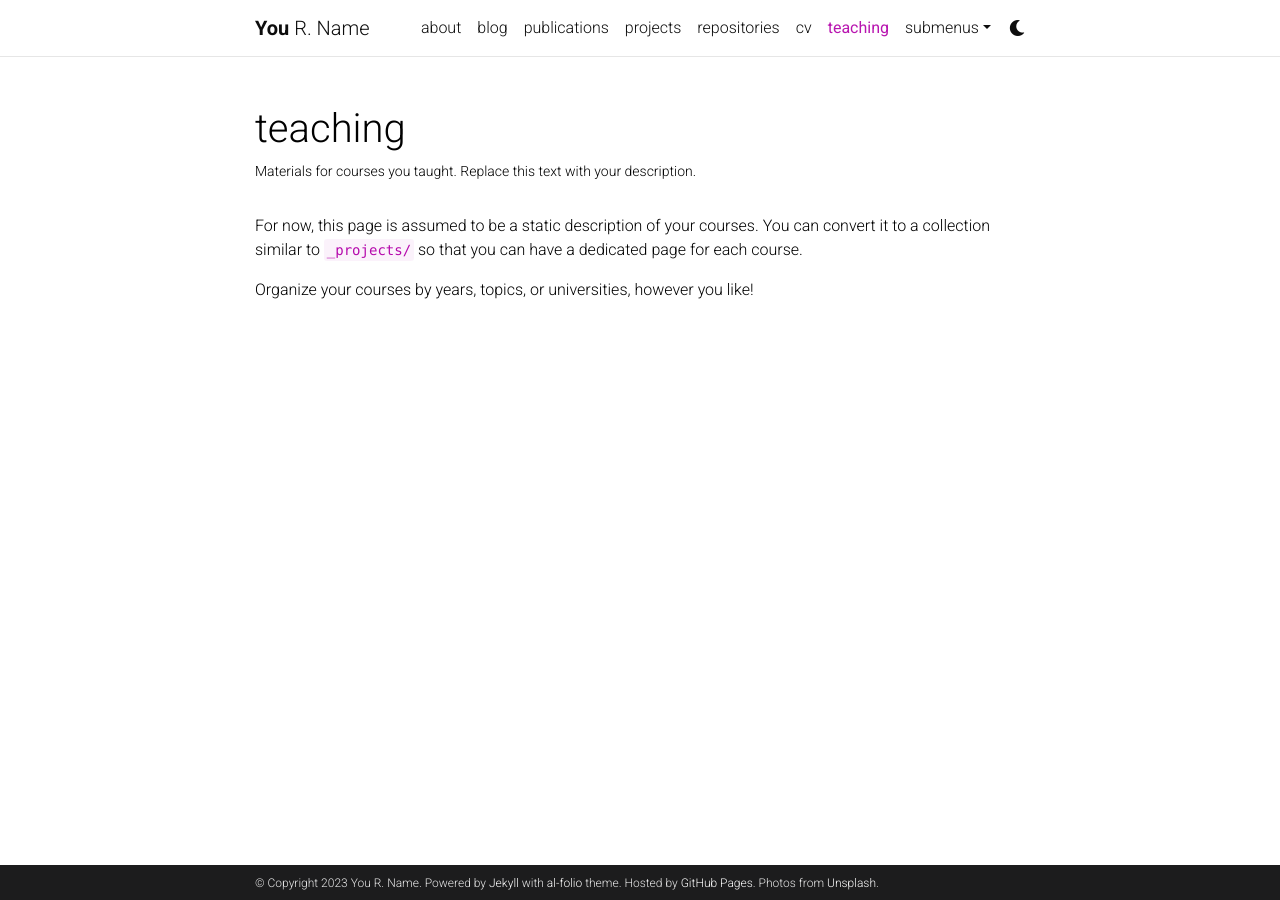
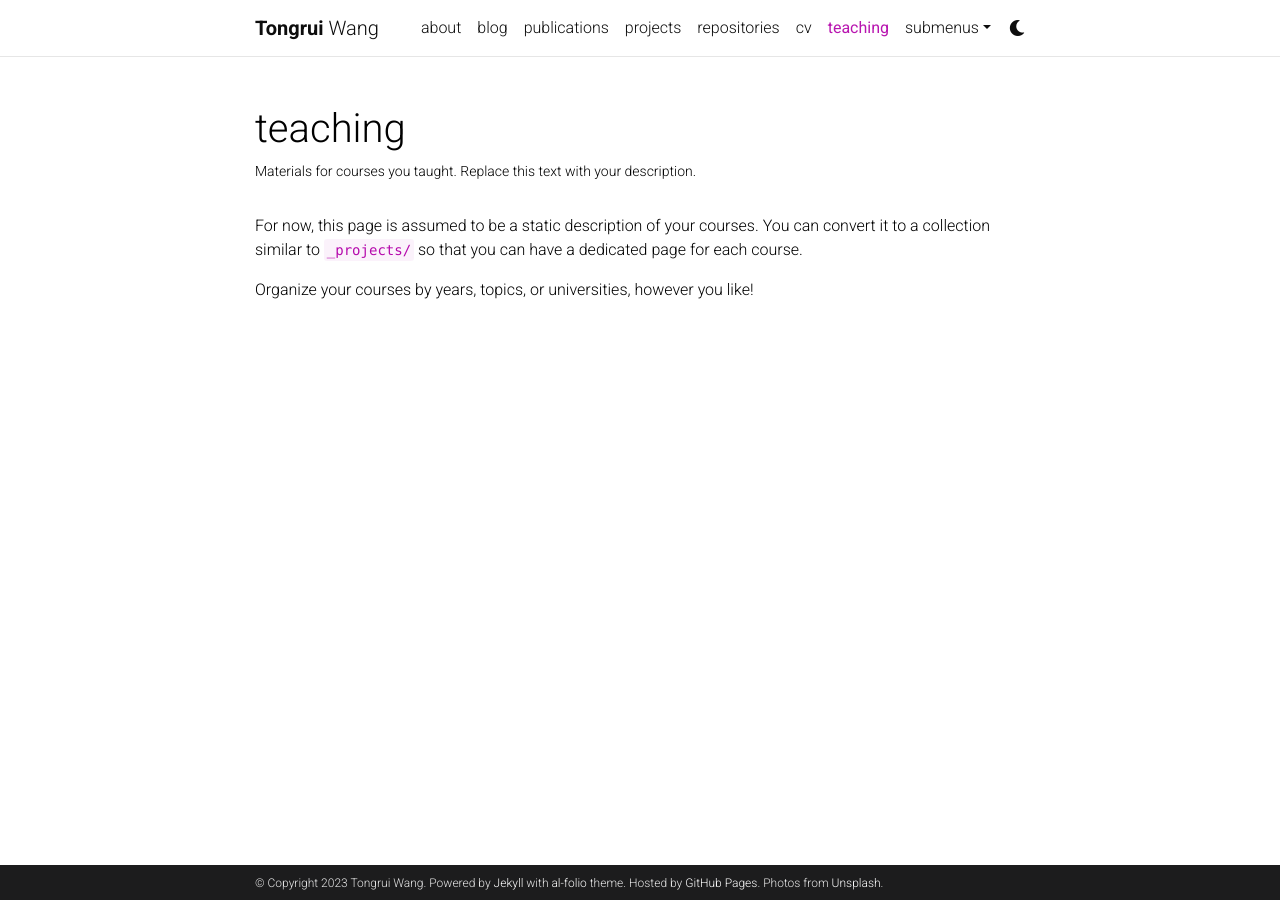
Before and after one commit to XilunL/XilunL.github.io, a Jekyll site: the page built from _pages/teaching.md, in a window 1280 px wide. Built offline with Jekyll 4.4.1, drawn with Linux system fonts in a browser that asks for light colours; comment, search, counter and statistics services are not loaded; a style sheet for code colours, icons or effects is not loaded.

Commit message:
Update _config.yml

```diff
--- a/_config.yml
+++ b/_config.yml
@@ -3,9 +3,9 @@
 # -----------------------------------------------------------------------------
 
 title: blank # the website title (if blank, full name will be used instead)
-first_name: You
-middle_name: R.
-last_name: Name
+first_name: Tongrui
+middle_name:
+last_name: Wang
 email: you@example.com
 description: > # the ">" symbol means to ignore newlines until "footer_text:"
   A simple, whitespace theme for academics. Based on [*folio](https://github.com/bogoli/-folio) design.
```
